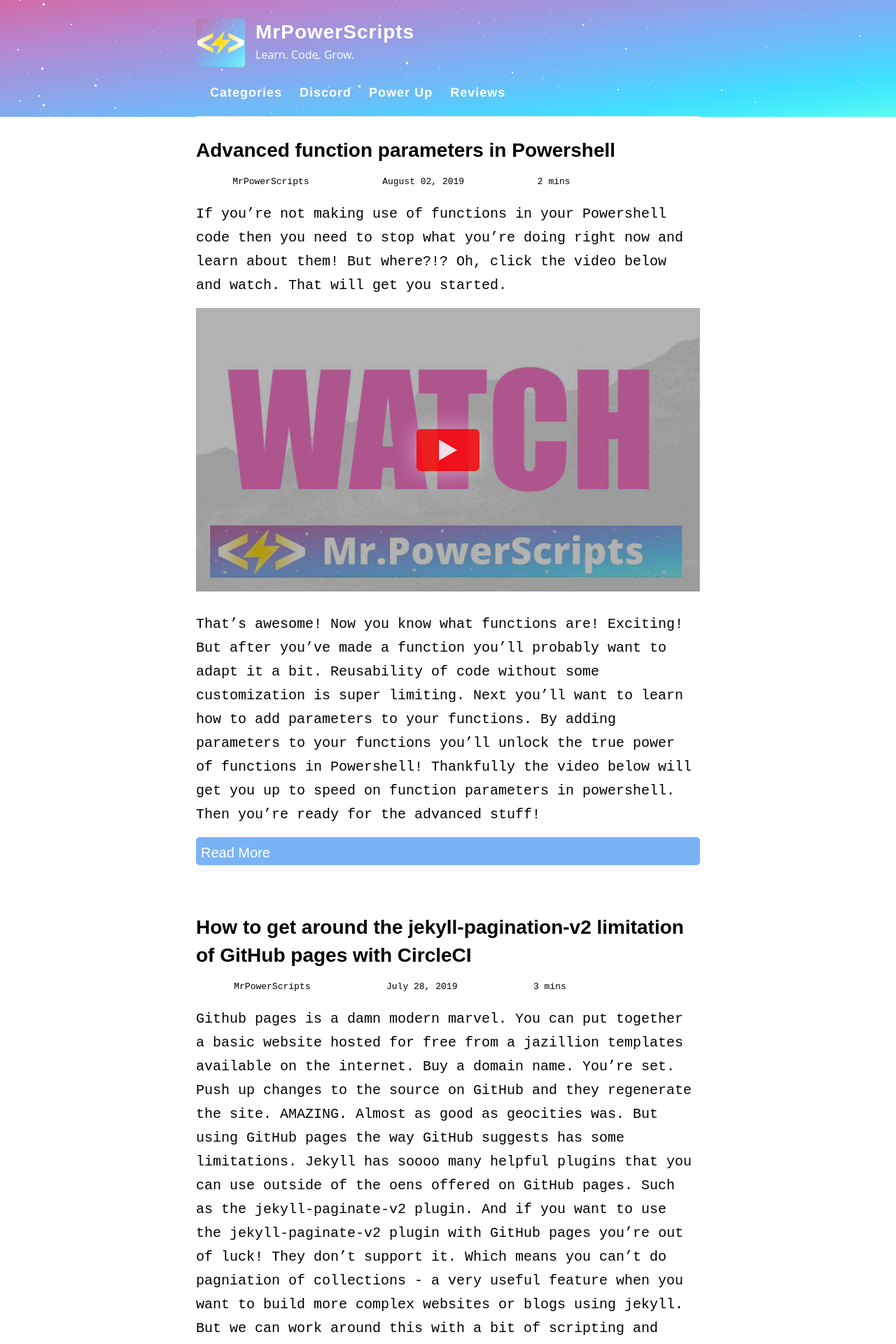
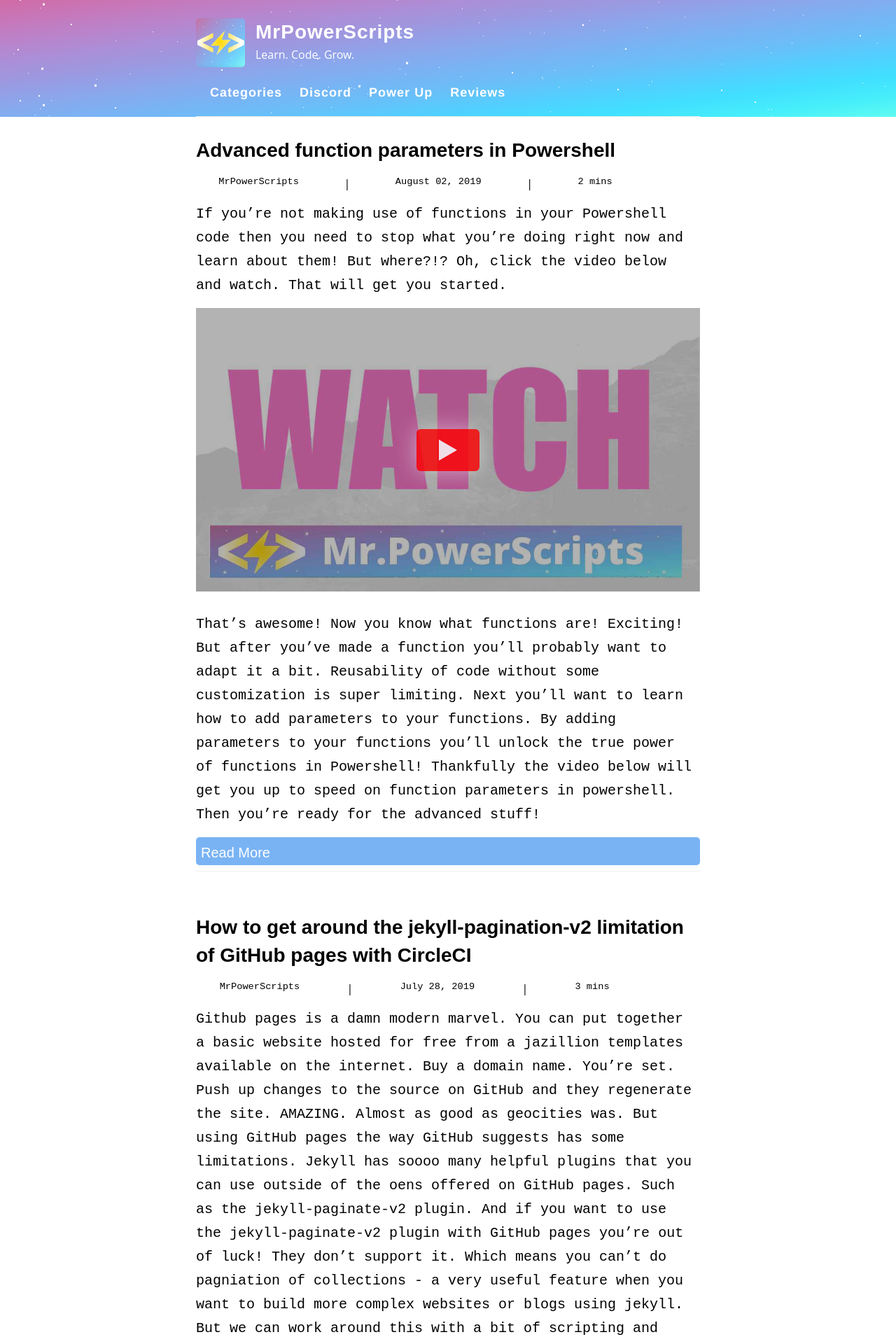
Before and after one commit to MrPowerScripts/MrPowerScripts.com, a Jekyll site: the page built from index.html, in a window 1280 px wide. Shown: the top 1920 px of the page at 70% size. Built offline with Jekyll 4.4.1, drawn with Linux system fonts in a browser that asks for light colours; the list of posts is cut into pages by our own code.

Commit message:
new header

```diff
--- a/_includes/content-header.html
+++ b/_includes/content-header.html
@@ -1,16 +1,16 @@
 {% if include.type == "post" %}
 <h2><a href="{{ site.baseurl }}{{ post.url }}">{{ post.title }}</a></h2>
 <div class="post-menu-bar">
-  <span>{{ post.author }}</span>
-  <span>{{ post.date | date: "%B %d, %Y" }}</span>
+  <span>{{ post.author }}</span> |
+  <span>{{ post.date | date: "%B %d, %Y" }}</span> |
   {% include read_time.html text=post.content %}
   <a class="edit-button" href="{{ site.github.repository_url }}/tree/master/{{ post.relative_path }}">Edit</a>
 </div>
 {% elsif include.type= "page" %}
 <h2><a href="{{ site.baseurl }}{{ post.url }}">{{ page.title }}</a></h2>
 <div class="post-menu-bar">
-  <span>{{ page.author }}</span>
-  <span>{{ page.date | date: "%B %d, %Y" }}</span>
+  <span>{{ page.author }}</span> |
+  <span>{{ page.date | date: "%B %d, %Y" }}</span> |
   {% include read_time.html text=page.content %}
   <a class="edit-button" href="{{ site.github.repository_url }}/tree/master/{{ post.relative_path }}">Edit</a>
 </div>
--- a/style.scss
+++ b/style.scss
@@ -357,6 +357,7 @@ nav {
 
   span {
     font-family: monospace;
+    font-size: 105%;
   }
 
   .edit-button {
```
